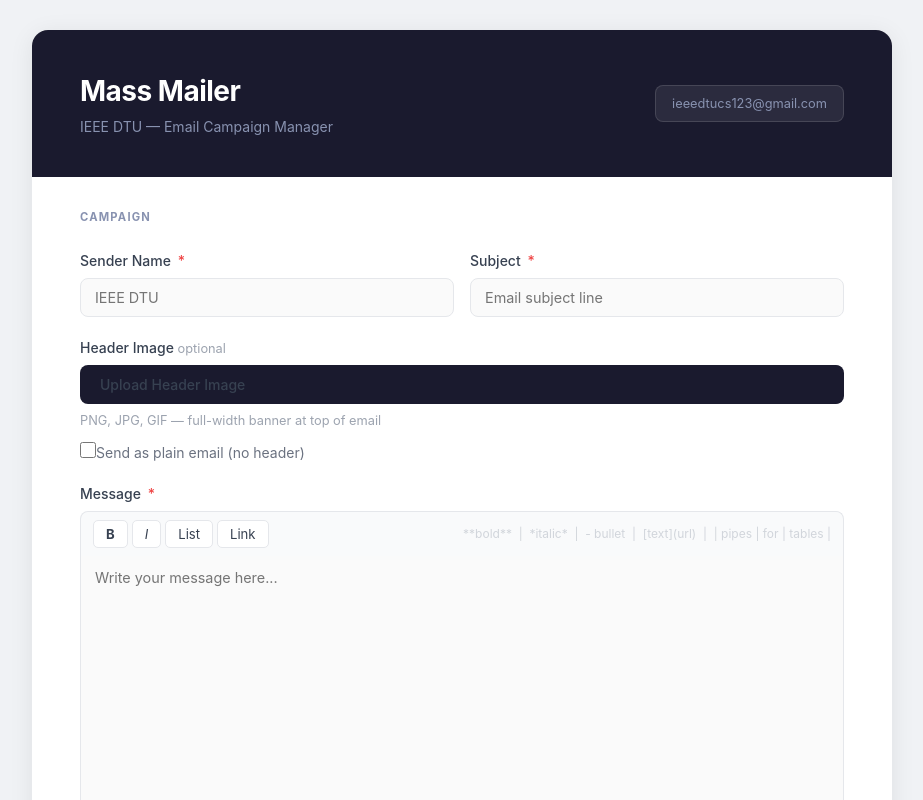
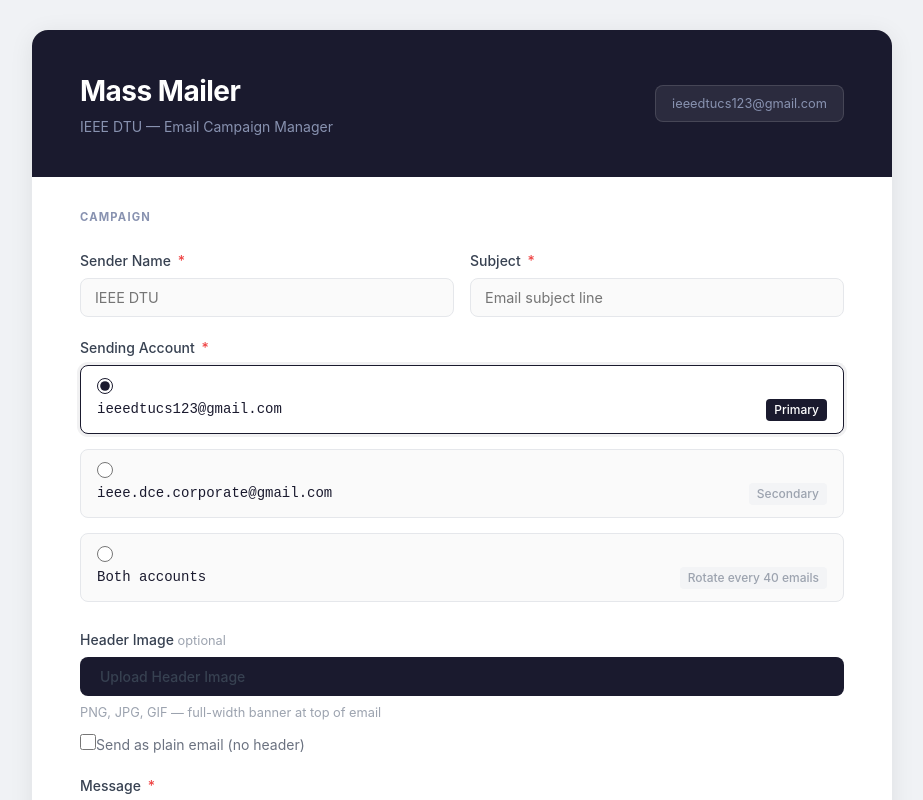
Before and after one commit to KaranGupta2005/Cold-Mailer, a React (Vite) app in the folder client/: page / in a window 1280 px wide. Shown: the top 800 px of the page, without its empty margins (178-1101 px from the left). Built offline with nearby package versions, Linux system fonts and the light colour scheme.

Commit message:
Add per-campaign account selector: primary, secondary, or both

```diff
--- a/client/src/App.css
+++ b/client/src/App.css
@@ -438,3 +438,68 @@
   background: #1a1a2e;
   color: #ffffff;
 }
+
+/* ── Account Selector ── */
+.account-selector {
+  display: flex;
+  flex-direction: column;
+  gap: 8px;
+}
+
+.account-option {
+  display: flex;
+  align-items: center;
+  gap: 12px;
+  padding: 12px 16px;
+  border: 1.5px solid #e5e7eb;
+  border-radius: 8px;
+  cursor: pointer;
+  transition: all 0.15s;
+  background: #fafafa;
+}
+
+.account-option:hover {
+  border-color: #1a1a2e;
+  background: #ffffff;
+}
+
+.account-option.selected {
+  border-color: #1a1a2e;
+  background: #ffffff;
+  box-shadow: 0 0 0 3px rgba(26,26,46,0.06);
+}
+
+.account-option input[type="radio"] {
+  accent-color: #1a1a2e;
+  width: 16px;
+  height: 16px;
+  flex-shrink: 0;
+}
+
+.account-info {
+  display: flex;
+  align-items: center;
+  justify-content: space-between;
+  flex: 1;
+}
+
+.account-email {
+  font-size: 0.875rem;
+  font-weight: 500;
+  color: #1a1a2e;
+  font-family: 'SF Mono', 'Fira Code', monospace;
+}
+
+.account-label {
+  font-size: 0.75rem;
+  color: #9ca3af;
+  background: #f3f4f6;
+  padding: 2px 8px;
+  border-radius: 4px;
+  font-weight: 500;
+}
+
+.account-option.selected .account-label {
+  background: #1a1a2e;
+  color: #ffffff;
+}
--- a/client/src/App.jsx
+++ b/client/src/App.jsx
@@ -9,6 +9,7 @@
     emailList: '',
     logoUrl: '',
     noHeader: false,
+    sendingAccount: 'account1',
     batchSize: 20,
     batchDelay: 180000,
     emailDelay: 3000
@@ -130,7 +131,7 @@
       if (data.success) {
         setStatus({ type: 'success', message: `Campaign started — sending to ${data.totalEmails} recipients.` });
         setTimeout(() => {
-          setFormData({ senderName: '', subject: '', message: '', emailList: '', logoUrl: '', noHeader: false, batchSize: 20, batchDelay: 180000, emailDelay: 3000 });
+          setFormData({ senderName: '', subject: '', message: '', emailList: '', logoUrl: '', noHeader: false, sendingAccount: 'account1', batchSize: 20, batchDelay: 180000, emailDelay: 3000 });
           setAttachments([]);
           setHeaderImage(null);
           setHeaderPreview(null);
@@ -174,6 +175,34 @@
               <div className="form-group">
                 <label>Subject <span className="required">*</span></label>
                 <input type="text" name="subject" value={formData.subject} onChange={handleChange} placeholder="Email subject line" required />
+              </div>
+            </div>
+
+            {/* Sending Account */}
+            <div className="form-group">
+              <label>Sending Account <span className="required">*</span></label>
+              <div className="account-selector">
+                <label className={`account-option ${formData.sendingAccount === 'account1' ? 'selected' : ''}`}>
+                  <input type="radio" name="sendingAccount" value="account1" checked={formData.sendingAccount === 'account1'} onChange={handleChange} />
+                  <div className="account-info">
+                    <span className="account-email">ieeedtucs123@gmail.com</span>
+                    <span className="account-label">Primary</span>
+                  </div>
+                </label>
+                <label className={`account-option ${formData.sendingAccount === 'account2' ? 'selected' : ''}`}>
+                  <input type="radio" name="sendingAccount" value="account2" checked={formData.sendingAccount === 'account2'} onChange={handleChange} />
+                  <div className="account-info">
+                    <span className="account-email">ieee.dce.corporate@gmail.com</span>
+                    <span className="account-label">Secondary</span>
+                  </div>
+                </label>
+                <label className={`account-option ${formData.sendingAccount === 'both' ? 'selected' : ''}`}>
+                  <input type="radio" name="sendingAccount" value="both" checked={formData.sendingAccount === 'both'} onChange={handleChange} />
+                  <div className="account-info">
+                    <span className="account-email">Both accounts</span>
+                    <span className="account-label">Rotate every 40 emails</span>
+                  </div>
+                </label>
               </div>
             </div>
 
```
Also changed, not shown: 1 other file (tests, documents, lock files or other folders).
